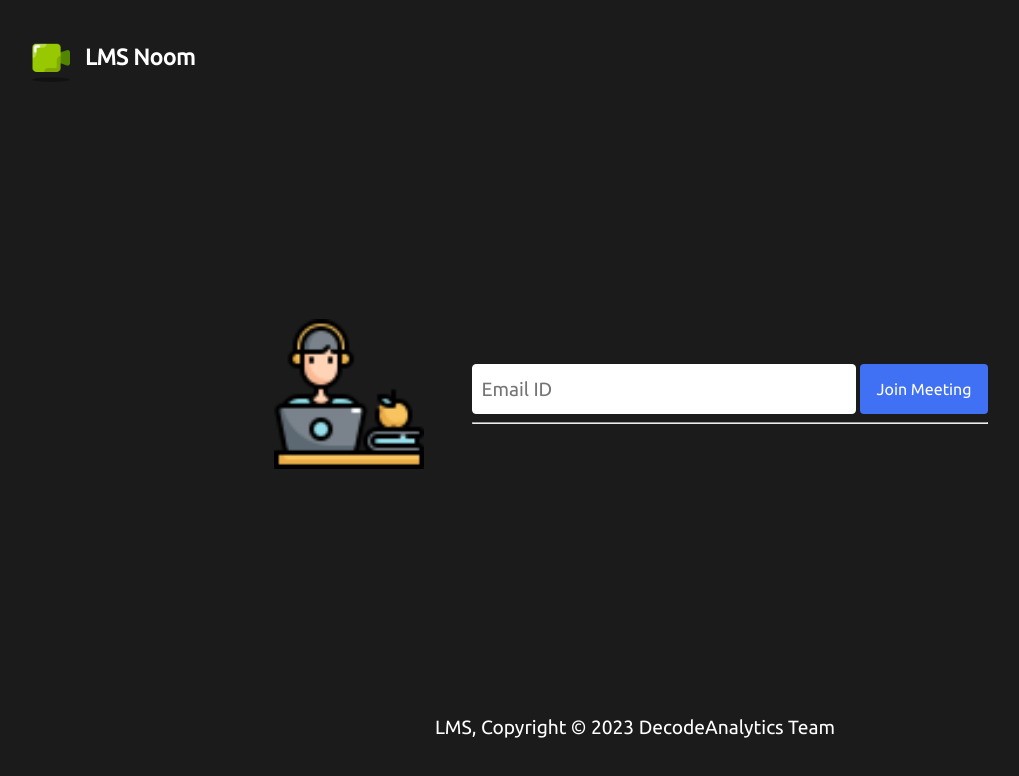
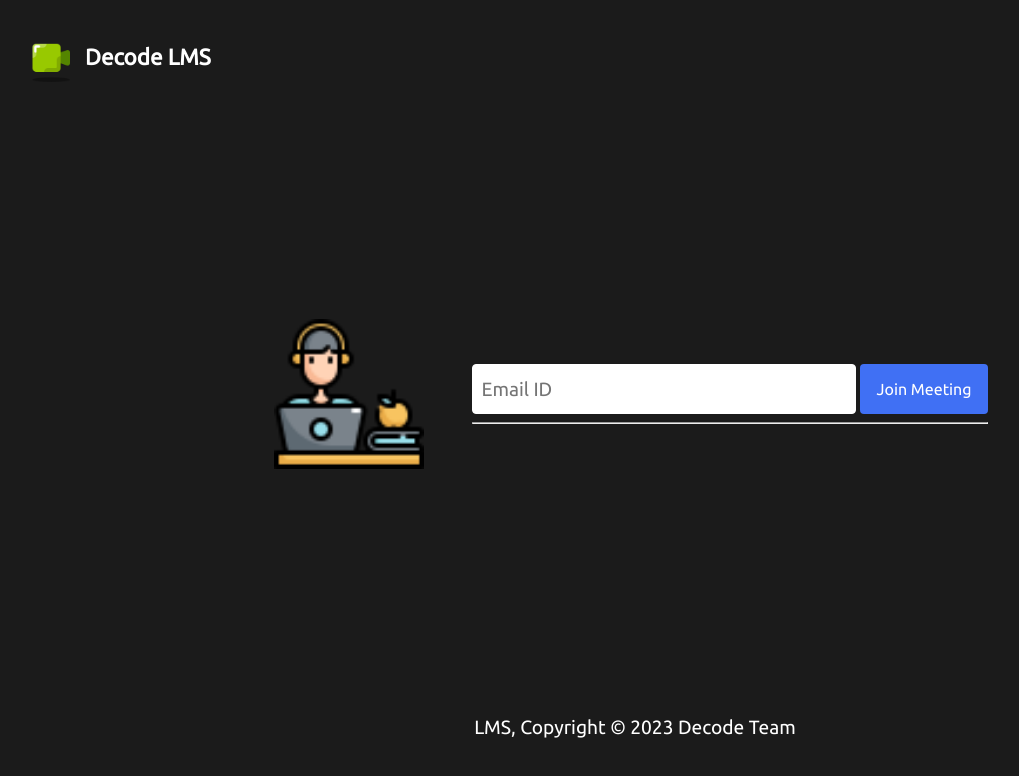
Before and after one commit to ConfidenceDev/Noom-React-PeerJS-SocketIO-Conference, a React (Vite) app: page /lecture/1 in a window 1280 px wide. Shown: the top 776 px of the page, without its empty margins (5-1024 px from the left). Built offline with nearby package versions, Linux system fonts and the light colour scheme.

Commit message:
Label changes

```diff
--- a/src/components/login/login.jsx
+++ b/src/components/login/login.jsx
@@ -86,7 +86,7 @@ export default function Login() {
         <div className="nav">
           <div className="logo">
             <img src={Logo} alt="logo" />
-            <label htmlFor="logo">LMS Noom</label>
+            <label htmlFor="logo">Decode LMS</label>
           </div>
         </div>
         <div className="entry">
@@ -113,7 +113,7 @@ export default function Login() {
           </div>
         </div>
         <label htmlFor="copyright" className="copyright">
-          LMS, Copyright &#169; 2023 DecodeAnalytics Team
+          LMS, Copyright &#169; 2023 Decode Team
         </label>
       </div>
     </>
```
